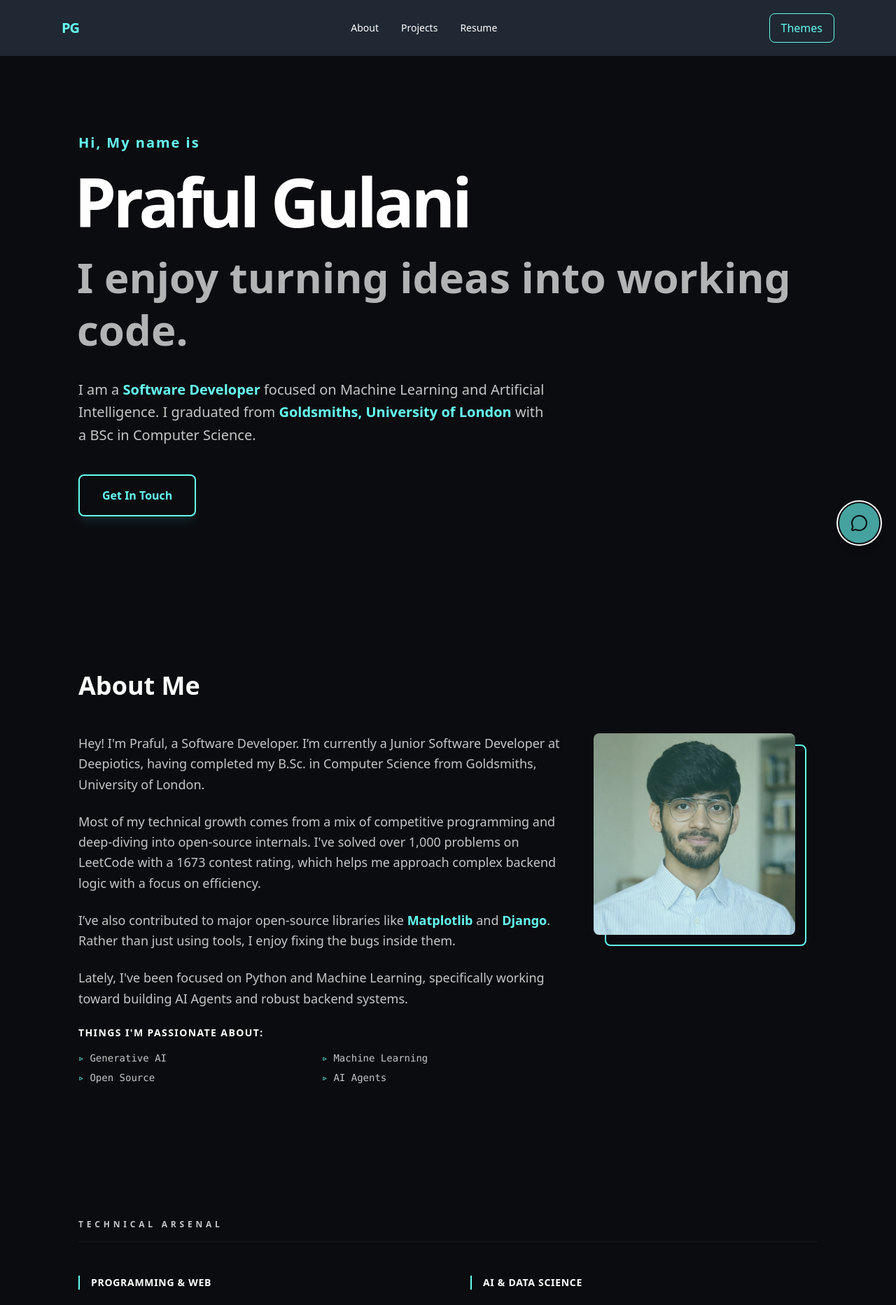
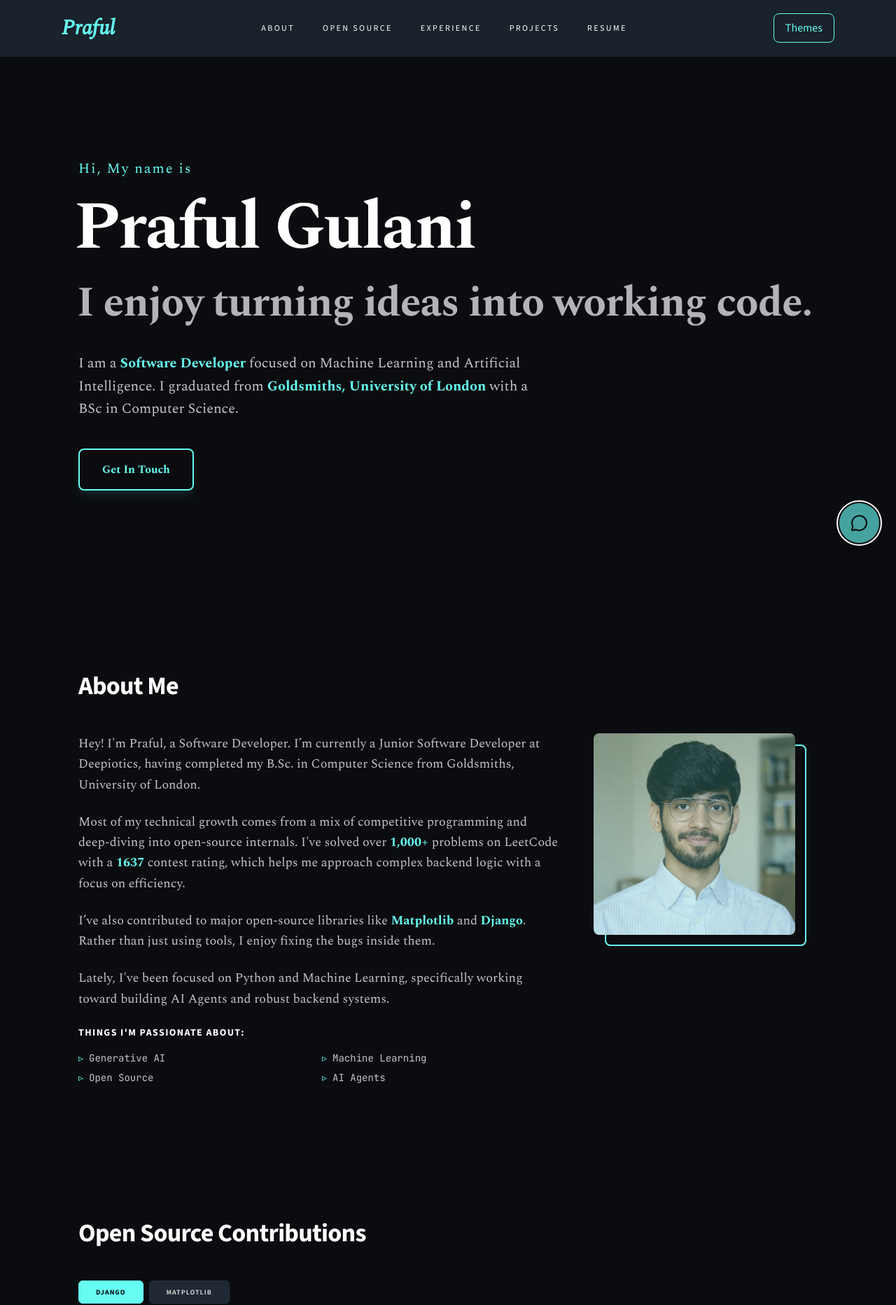
Before and after one commit to prafulgulani/Portfolio, a Next.js app: page / in a window 1280 px wide. Shown: the top 1865 px of the page at 70% size. Built offline with nearby package versions, Linux system fonts and the light colour scheme.

Commit message:
typography and paths added

```diff
--- a/app/components/About.tsx
+++ b/app/components/About.tsx
@@ -1,37 +1,44 @@
+import profileData from "../data/profile.json";
+
 export default function About() {
+  const { leetcode } = profileData;
   return (
     <>
       {/* About Me Section */}
       <section id="about" className="py-24 scroll-mt-20">
         <div className="flex items-center gap-4 mb-12">
-          <h2 className="text-3xl md:text-4xl font-black text-text-main whitespace-nowrap">
+          <h2 className="text-3xl md:text-4xl text-text-main whitespace-nowrap">
             About Me
           </h2>
         </div>
 
-        <div className="grid grid-cols-1 md:grid-cols-3 gap-12 items-start">
+        <div className="font-serif grid grid-cols-1 md:grid-cols-3 gap-12 items-start">
           {/* Text Content (Takes up 2 columns on PC) */}
           <div className="md:col-span-2 space-y-6 text-text-dim text-lg leading-relaxed">
             <p>
-              Hey! I'm Praful, a Software Developer. I’m
-              currently a Junior Software Developer at Deepiotics, having
-              completed my B.Sc. in Computer Science from Goldsmiths, University
-              of London.
+              Hey! I'm Praful, a Software Developer. I’m currently a Junior
+              Software Developer at Deepiotics, having completed my B.Sc. in
+              Computer Science from Goldsmiths, University of London.
             </p>
 
             <p>
               Most of my technical growth comes from a mix of competitive
               programming and deep-diving into open-source internals. I've
-              solved over 1,000 problems on LeetCode with a 1673 contest rating,
-              which helps me approach complex backend logic with a focus on
-              efficiency.
+              solved over
+              <span className=" font-bold text-accent"> 1,000+</span> problems
+              on LeetCode with a{" "}
+              <span className="font-bold text-accent">
+                {leetcode.contestRating}
+              </span>{" "}
+              contest rating, which helps me approach complex backend logic with
+              a focus on efficiency.
             </p>
 
             <p>
               I’ve also contributed to major open-source libraries like
               <span className="text-accent font-bold"> Matplotlib</span> and
-              <span className="text-accent font-bold"> Django</span>. Rather than
-              just using tools, I enjoy fixing the bugs inside them.
+              <span className="text-accent font-bold"> Django</span>. Rather
+              than just using tools, I enjoy fixing the bugs inside them.
             </p>
 
             <p>
@@ -41,7 +48,7 @@ export default function About() {
             </p>
 
             <div>
-              <p className="font-bold text-text-main mb-4 uppercase tracking-widest text-sm">
+              <p className="font-sans font-bold text-text-main mb-4 uppercase tracking-widest text-sm">
                 Things I'm Passionate About:
               </p>
               <ul className="grid grid-cols-2 gap-2 text-sm font-mono">
@@ -71,7 +78,7 @@ export default function About() {
               {" "}
               {/* bg-bg prevents any transparency issues */}
               <img
-                src="/profile.png"
+                src="/picture/profile.png"
                 alt="Praful Gulani"
                 className="object-cover w-full h-full block"
               />
--- a/app/components/Header.tsx
+++ b/app/components/Header.tsx
@@ -4,36 +4,45 @@ import ThemeModal from "./ThemeModal";
 
 export default function Header() {
   return (
-    /* 1. bg-surface handles the background, backdrop-blur-md adds the blur effect */
-    <header className="fixed top-0 left-0 right-0 z-40 bg-surface backdrop-blur-md">
+    <header className="fixed top-0 left-0 right-0 z-40 bg-surface/80 backdrop-blur-md border-b border-on-accent/5">
       <nav className="max-w-6xl mx-auto px-6 h-20 flex items-center justify-between">
-        {/* 2. Brand: Highlighted with text-accent */}
         <Link
           href="/"
-          className="text-xl font-bold tracking-tighter text-accent hover:opacity-80 transition-opacity"
+          className="font-serif text-3xl font-bold italic text-accent transition-all duration-150 hover:-translate-y-1 hover:scale-105"
         >
-          PG
+          Praful
         </Link>
 
         {/* Navigation Links */}
-        <div className="hidden md:flex items-center gap-8">
-          {/* 3. Using text-text-main for high contrast and hover:text-accent for the pop */}
+        <div className="hidden md:flex items-center gap-10">
           <Link
-            href="/about"
-            className="text-sm font-medium text-text-main hover:text-accent transition-colors"
+            href="#about"
+            className="text-xs font-sans uppercase tracking-[0.2em] text-text-main hover:text-accent transition-colors"
           >
             About
           </Link>
           <Link
-            href="/projects"
-            className="text-sm font-medium text-text-main hover:text-accent transition-colors"
+            href="#contributions"
+            className="text-xs font-sans uppercase tracking-[0.2em] text-text-main hover:text-accent transition-colors"
+          >
+            Open Source
+          </Link>
+          <Link
+            href="#experience"
+            className="text-xs font-sans uppercase tracking-[0.2em] text-text-main hover:text-accent transition-colors"
+          >
+            Experience
+          </Link>
+          <Link
+            href="#projects"
+            className="text-xs font-sans uppercase tracking-[0.2em] text-text-main hover:text-accent transition-colors"
           >
             Projects
           </Link>
           <Link
-            href="/resume.pdf"
+            href="/resume/resume.pdf"
             target="_blank"
-            className="text-sm font-medium text-text-main hover:text-accent transition-colors"
+            className="text-xs font-sans uppercase tracking-[0.2em] text-text-main hover:text-accent transition-colors"
           >
             Resume
           </Link>
--- a/app/components/Hero.tsx
+++ b/app/components/Hero.tsx
@@ -3,19 +3,19 @@ export default function Hero() {
     <>
       {/* Hero Section */}
       <section className="min-h-dvh flex flex-col justify-center items-center md:items-start relative">
-        <span className="text-lg md:text-xl font-bold text-accent mb-8 tracking-widest">
+        <span className="text-lg md:text-xl font-serif text-accent mb-8 tracking-widest">
           Hi, My name is
         </span>
 
-        <h1 className="text-5xl md:text-6xl lg:text-8xl font-black text-text-main leading-[0.8] mb-8 -ml-1.5 tracking-tighter">
+        <h1 className="text-5xl md:text-6xl lg:text-8xl font-serif font-bold text-text-main leading-[0.8] mb-8 -ml-1.5 tracking-tight">
           Praful Gulani
         </h1>
 
-        <h2 className="text-3xl md:text-4xl lg:text-6xl font-bold text-text-dim mb-8 opacity-90 leading-tight -ml-0.5">
+        <h2 className="text-3xl md:text-4xl lg:text-6xl font-serif font-semibold text-text-dim mb-8 opacity-90 leading-tight -ml-0.5">
           I enjoy turning ideas into working code.
         </h2>
 
-        <p className="text-lg md:text-xl leading-relaxed max-w-2xl text-text-dim mb-10 text-center md:text-left">
+        <p className="text-lg md:text-xl font-serif leading-relaxed max-w-2xl text-text-dim mb-10 text-center md:text-left">
           I am a{" "}
           <span className="text-accent font-semibold">Software Developer</span>{" "}
           focused on Machine Learning and Artificial Intelligence. I graduated
@@ -28,7 +28,7 @@ export default function Hero() {
 
         <a
           href="mailto:prafulgulani555@gmail.com"
-          className="px-8 py-4 border-2 border-accent text-accent font-bold rounded-lg
+          className="px-8 py-4 border-2 border-accent text-accent font-serif font-black rounded-lg
                 hover:bg-accent hover:text-bg transition-all duration-300
                 transform hover:-translate-y-1 active:scale-95 shadow-lg shadow-accent/10"
         >
--- a/app/components/TechStack.tsx
+++ b/app/components/TechStack.tsx
@@ -1,50 +1,66 @@
 export default function TechStack() {
+  const stack = [
+    {
+      category: "Languages",
+      skills: ["Python", "C++", "SQL", "JavaScript"]
+    },
+    {
+      category: "Frameworks",
+      skills: ["Django", "Next.js", "React", "FastAPI"]
+    },
+    {
+      category: "AI / ML",
+      skills: ["PyTorch", "TensorFlow", "Scikit-learn", "NLP", "LLMs"]
+    },
+    {
+      category: "Libraries",
+      skills: ["Pandas", "NumPy", "Matplotlib", "Seaborn"]
+    },
+    {
+      category: "Tools",
+      skills: ["Git", "WSL", "Linux", "Docker", "Vercel"]
+    },
+    {
+      category: "Core",
+      skills: ["DSA", "OOP", "System Design", "RDBMS"]
+    }
+  ];
+
   return (
-    <>
-      {/* Technical Arsenal - Added py-24 for breathing room */}
-      <section className="py-24">
-        <h2 className="text-xs uppercase tracking-[0.4em] font-black text-text-dim mb-12 border-b border-on-accent/10 pb-4">
+    <section id="techstack" className="py-24 scroll-mt-20">
+      {/* Large Clean Heading - Perfect Consistency */}
+      <div className="flex items-center gap-4 mb-16">
+        <h2 className="text-3xl md:text-4xl font-black text-text-main whitespace-nowrap">
           Technical Arsenal
         </h2>
+      </div>
 
-        <div className="grid grid-cols-1 md:grid-cols-2 gap-16">
-          {/* Programming & Web */}
-          <div>
-            <h3 className="text-text-main font-bold mb-6 text-sm uppercase tracking-wider border-l-2 border-accent pl-4">
-              Programming & Web
-            </h3>
-            <div className="flex flex-wrap gap-3">
-              {["Python", "C++", "SQL", "Django", "Next.js"].map((skill) => (
+      {/* Aesthetic Grid */}
+      <div className="grid grid-cols-1 sm:grid-cols-2 lg:grid-cols-3 gap-y-12 gap-x-8">
+        {stack.map((item) => (
+          <div key={item.category} className="group">
+            {/* Category Header with Accent Line */}
+            <div className="flex items-center gap-3 mb-6">
+              <div className="h-px w-8 bg-accent/50 group-hover:w-12 transition-all duration-300"></div>
+              <h3 className="text-xs font-mono font-bold tracking-[0.3em] text-text-main uppercase">
+                {item.category}
+              </h3>
+            </div>
+
+            {/* Skills Wrapper */}
+            <div className="flex flex-wrap gap-2 pl-11">
+              {item.skills.map((skill) => (
                 <span
                   key={skill}
-                  className="px-4 py-2 bg-surface text-text-main border border-on-accent/20 rounded-md text-sm font-bold hover:border-accent transition-colors"
+                  className="text-[13px] font-mono text-text-dim hover:text-accent transition-colors duration-200"
                 >
-                  {skill}
+                  {skill}<span className="text-accent/30 ml-2 group-last:hidden">/</span>
                 </span>
               ))}
             </div>
           </div>
-
-          {/* AI & Data Science */}
-          <div>
-            <h3 className="text-text-main font-bold mb-6 text-sm uppercase tracking-wider border-l-2 border-accent pl-4">
-              AI & Data Science
-            </h3>
-            <div className="flex flex-wrap gap-3">
-              {["TensorFlow", "PyTorch", "Scikit-learn", "Pandas"].map(
-                (skill) => (
-                  <span
-                    key={skill}
-                    className="px-4 py-2 bg-surface text-text-main border border-on-accent/20 rounded-md text-sm font-bold hover:border-accent transition-colors"
-                  >
-                    {skill}
-                  </span>
-                ),
-              )}
-            </div>
-          </div>
-        </div>
-      </section>
-    </>
+        ))}
+      </div>
+    </section>
   );
 }
--- a/app/components/ThemeModal.tsx
+++ b/app/components/ThemeModal.tsx
@@ -16,7 +16,7 @@ export default function ThemeModal() {
     root.style.setProperty("--accent-color", theme.accent);
     root.style.setProperty("--on-accent", theme.onAccent);
 
-    // 2. Dynamic Favicon Logic
+    // Dynamic Favicon Logic
     if (typeof window !== "undefined") {
       // Look for existing icon, or create a new one
       let favicon = document.querySelector(
@@ -92,7 +92,6 @@ export default function ThemeModal() {
       {isOpen && (
         <div
           onMouseLeave={handleMouseLeaveMenu}
-          /* Updated bg-bg and border-accent/20 to match logic */
           className="absolute top-full right-0 mt-2 w-64 bg-bg border border-accent/20 rounded-xl shadow-2xl z-50 overflow-hidden"
         >
           <div className="p-2 grid gap-1 max-h-80 overflow-y-auto">
--- a/app/globals.css
+++ b/app/globals.css
@@ -9,16 +9,27 @@
   --color-text-dim: var(--text-dim);
   --color-accent: var(--accent-color);
   --color-on-accent: var(--on-accent);
+
+  --font-sans: "Source Sans 3", ui-sans-serif, system-ui;
+  --font-serif: "Spectral", serif;
+  --font-mono: "JetBrains Mono", monospace;
 }
 
 @layer base {
   body {
     background-color: var(--bg-color);
     color: var(--text-main);
+    font-family: var(--font-sans);
     transition:
       background-color 0.4s ease,
       color 0.4s ease;
     @apply antialiased;
+  }
+
+  h1, h2, h3, h4 {
+      font-family: var(--font-sans);
+      font-weight: 900;
+      letter-spacing: -0.02em;
   }
 }
 
--- a/app/layout.tsx
+++ b/app/layout.tsx
@@ -9,6 +9,14 @@ export default function RootLayout({
 }) {
   return (
     <html lang="en">
+      <head>
+        <link rel="preconnect" href="https://fonts.googleapis.com" />
+        <link rel="preconnect" href="https://fonts.gstatic.com" crossOrigin="anonymous" />
+        <link
+          href="https://fonts.googleapis.com/css2?family=Source+Sans+3:wght@400;700;900&family=Spectral:ital,wght@0,400;0,700;1,400&family=JetBrains+Mono:wght@400;500&display=swap"
+          rel="stylesheet"
+        />
+      </head>
       <body className="pt-16">
         {/* The Header stays at the top */}
         <Header />
--- a/app/page.tsx
+++ b/app/page.tsx
@@ -12,16 +12,22 @@ export default function Home() {
         <Hero />
 
         {/* About Me Section */}
-        <About />
+        <section id="about" className="scroll-mt-24">
+          <About />
+        </section>
+
+        {/* Open Source Contributions Section */}
+        <section id="contributions" className="scroll-mt-24">
+          <OpenSource />
+        </section>
+
+        {/* Experience Section */}
+        <section id="experience" className="scroll-mt-24">
+          <Experience />
+        </section>
 
         {/* Tech Stack Section */}
         <TechStack />
-
-        {/* Open Source Contributions Section */}
-        <OpenSource />
-
-        {/* Experience Section */}
-        <Experience />
       </div>
     </main>
   );
```
Also changed, not shown: public/picture/profile.png (renamed from public/profile.png), 1 other file (tests, documents, lock files or other folders).
